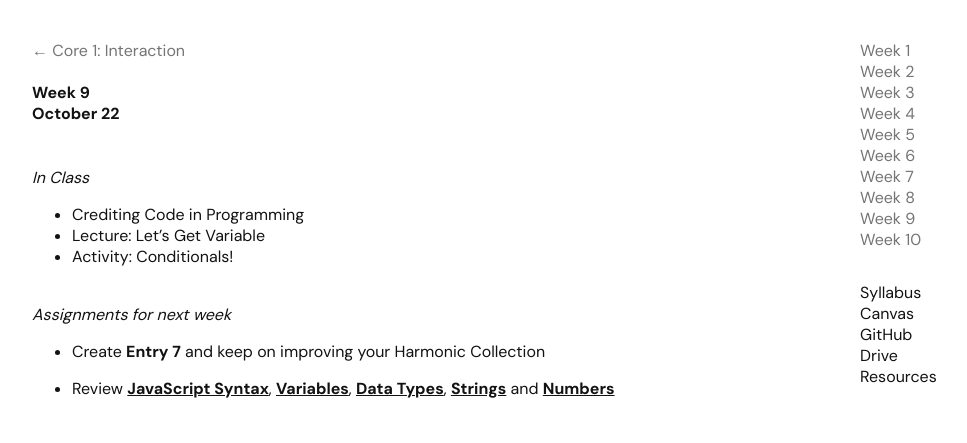
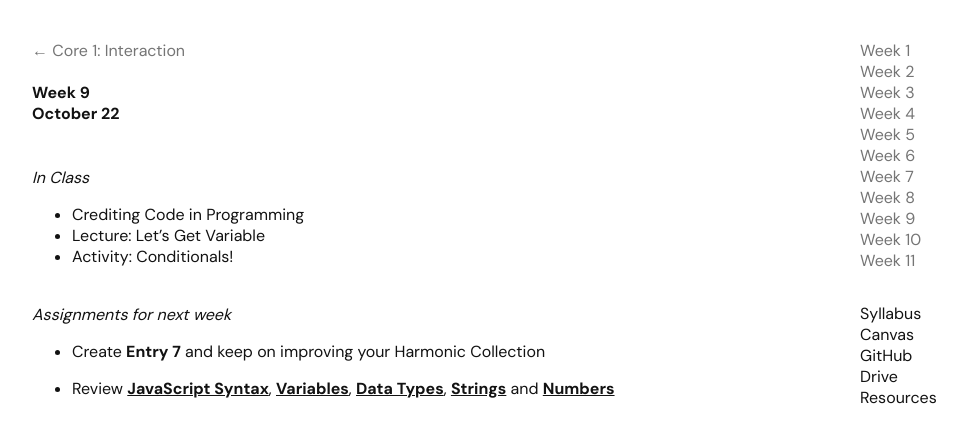
Before and after one commit to core1-interaction/core1-interaction.github.io, a Jekyll site: the page built from week9.md, in a window 1280 px wide. Shown: the top 443 px of the page, without its empty margins (108-1075 px from the left). Built offline with Jekyll 4.4.1, drawn with Linux system fonts in a browser that asks for light colours.

Commit message:
Update sessions.html

```diff
--- a/_layouts/sessions.html
+++ b/_layouts/sessions.html
@@ -26,7 +26,8 @@
                    <a href="https://core1-interaction.github.io/week7.html"><span class="nav-color">Week 7</span></a><br>
                    <a href="https://core1-interaction.github.io/week8.html"><span class="nav-color">Week 8</span></a><br>
                    <a href="https://core1-interaction.github.io/week9.html"><span class="nav-color">Week 9</span></a><br>
-                   <a href="https://core1-interaction.github.io/week10.html"><span class="nav-color">Week 10</span></a></p>
+                   <a href="https://core1-interaction.github.io/week10.html"><span class="nav-color">Week 10</span></a><br>
+                   <a href="https://core1-interaction.github.io/week11.html"><span class="nav-color">Week 11</span></a></p>
             </div>
             <div class="links">
               <p><a href="https://docs.google.com/document/d/1MUvA-rT5wbHm0lmuFQosuDWHbuqtpIjTAWMr-lMu8Fk/edit?usp=sharing" target="_blank">Syllabus</a><br>
```
